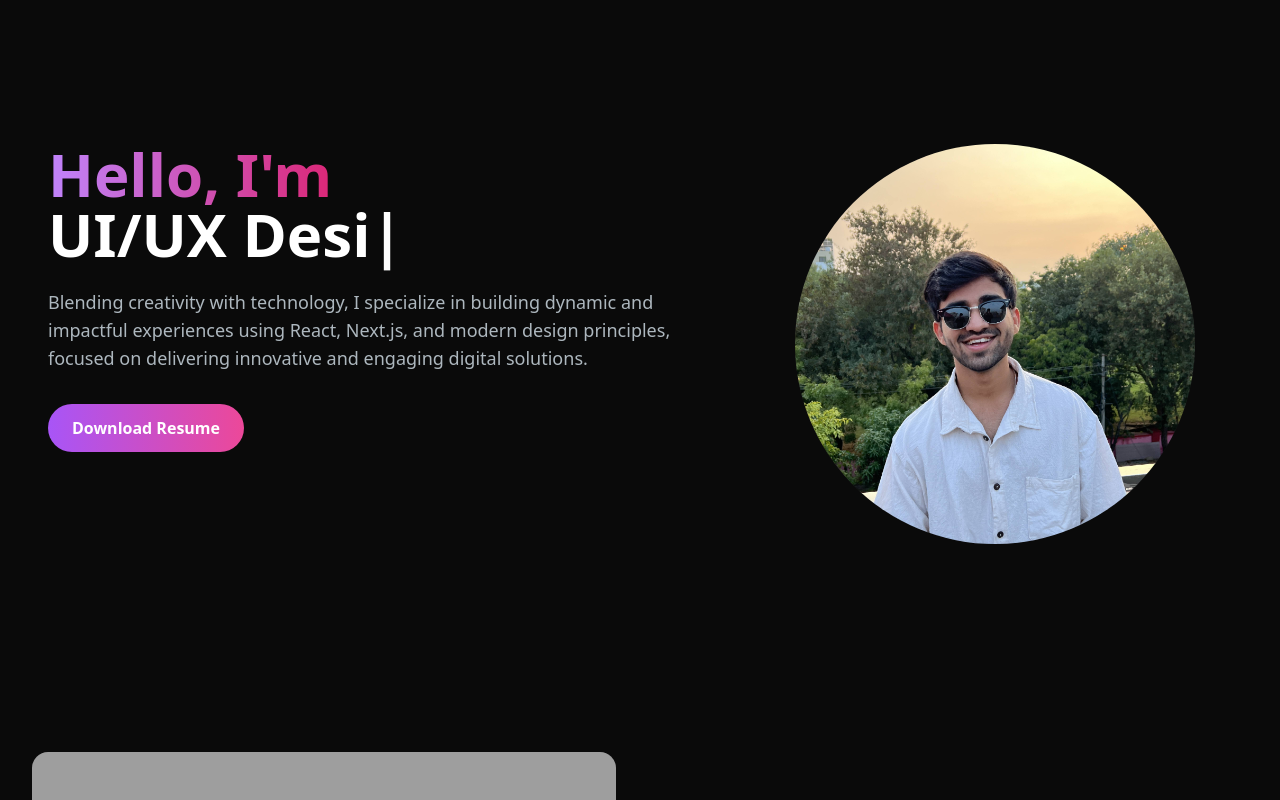
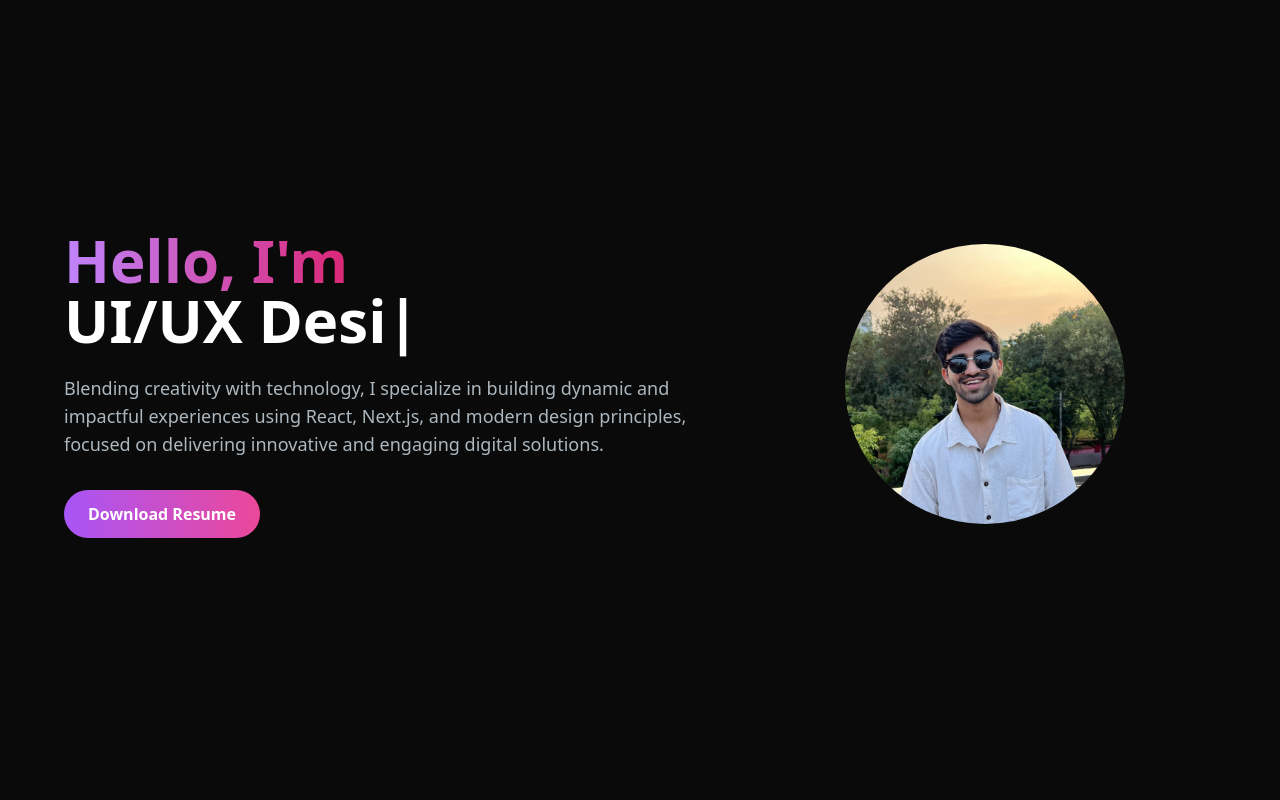
Before and after one commit to gauravpurohit28/portfolio-website, a Next.js app: page / in a window 1280 px wide. Shown: the top 800 px of the page. Built offline with nearby package versions, Linux system fonts and the light colour scheme; grey boxes are pictures that could not be loaded.

Commit message:
profile image issue fixed

```diff
--- a/src/app/components/HeroSection.jsx
+++ b/src/app/components/HeroSection.jsx
@@ -7,14 +7,35 @@ import { motion } from "framer-motion";
 
 const HeroSection = () => {
   return (
-    <section className="relative py-12 px-4">
-      <div className="grid grid-cols-1 lg:grid-cols-12 gap-8">
-        <div className="col-span-7 place-self-center lg:place-self-start order-2 lg:order-1">
+    <section className="py-16 flex items-center justify-center min-h-[calc(100vh-32px)]">
+      <div className="max-w-7xl mx-auto px-4 sm:px-6 lg:px-8 w-full">
+        <div className="flex flex-col items-center lg:grid lg:grid-cols-12 gap-8">
+          <motion.div
+            initial={{ opacity: 0, scale: 0.8 }}
+            animate={{ opacity: 1, scale: 1 }}
+            transition={{ duration: 0.5 }}
+            className="col-span-5 flex justify-center w-full order-1 lg:order-2"
+          >
+            <div className="w-[200px] h-[200px] sm:w-[240px] sm:h-[240px] lg:w-[280px] lg:h-[280px]">
+              <div className="rounded-full bg-[#181818] w-full h-full relative overflow-hidden">
+                <Image
+                  src="/images/gaurav.jpg"
+                  alt="Gaurav Purohit"
+                  className="object-cover transform hover:scale-110 transition-transform duration-500"
+                  fill
+                  sizes="(max-width: 768px) 200px, (max-width: 1024px) 240px, 280px"
+                  priority
+                />
+              </div>
+            </div>
+          </motion.div>
+
+          <div className="col-span-7 flex flex-col items-center lg:items-start order-2 lg:order-1 w-full">
             <motion.div
               initial={{ opacity: 0, y: 20 }}
               animate={{ opacity: 1, y: 0 }}
               transition={{ duration: 0.5 }}
-            className="text-center lg:text-left"
+              className="text-center lg:text-left w-full"
             >
               <h1 className="text-4xl sm:text-5xl lg:text-6xl font-bold">
                 <span className="text-transparent bg-clip-text bg-gradient-to-r from-purple-400 to-pink-600">
@@ -48,6 +69,7 @@ const HeroSection = () => {
                 initial={{ opacity: 0, y: 20 }}
                 animate={{ opacity: 1, y: 0 }}
                 transition={{ duration: 0.5, delay: 0.4 }}
+                className="flex justify-center lg:justify-start"
               >
                 <button
                   onClick={() => window.open("/GauravPurohit-CV.pdf", "_blank")}
@@ -58,24 +80,7 @@ const HeroSection = () => {
               </motion.div>
             </motion.div>
           </div>
-
-        <motion.div
-          initial={{ opacity: 0, scale: 0.8 }}
-          animate={{ opacity: 1, scale: 1 }}
-          transition={{ duration: 0.5 }}
-          className="col-span-5 place-self-center order-1 lg:order-2"
-        >
-          <div className="rounded-full bg-[#181818] w-[200px] h-[200px] sm:w-[250px] sm:h-[250px] lg:w-[400px] lg:h-[400px] relative">
-            <Image
-              src="/images/gaurav.jpg"
-              alt="Gaurav Purohit"
-              className="absolute inset-0 w-full h-full object-cover rounded-full transform hover:scale-110 transition-transform duration-500"
-              width={400}
-              height={400}
-              priority
-            />
         </div>
-        </motion.div>
       </div>
     </section>
   );
--- a/src/app/page.js
+++ b/src/app/page.js
@@ -8,10 +8,8 @@ export default function Home() {
   return (
     <main className="flex min-h-screen flex-col bg-[#0A0A0A]">
       <div className="container mx-auto px-4 sm:px-6 lg:px-8">
-        <div className="py-16 sm:py-24">
-          <HeroSection />
-        </div>
-        <div className="space-y-32">
+        <HeroSection />
+        <div className="space-y-24">
           <AboutSection />
           <ProjectsSection />
           <EmailSection />
```
Lines whose indentation alone changed are shown as unchanged.
